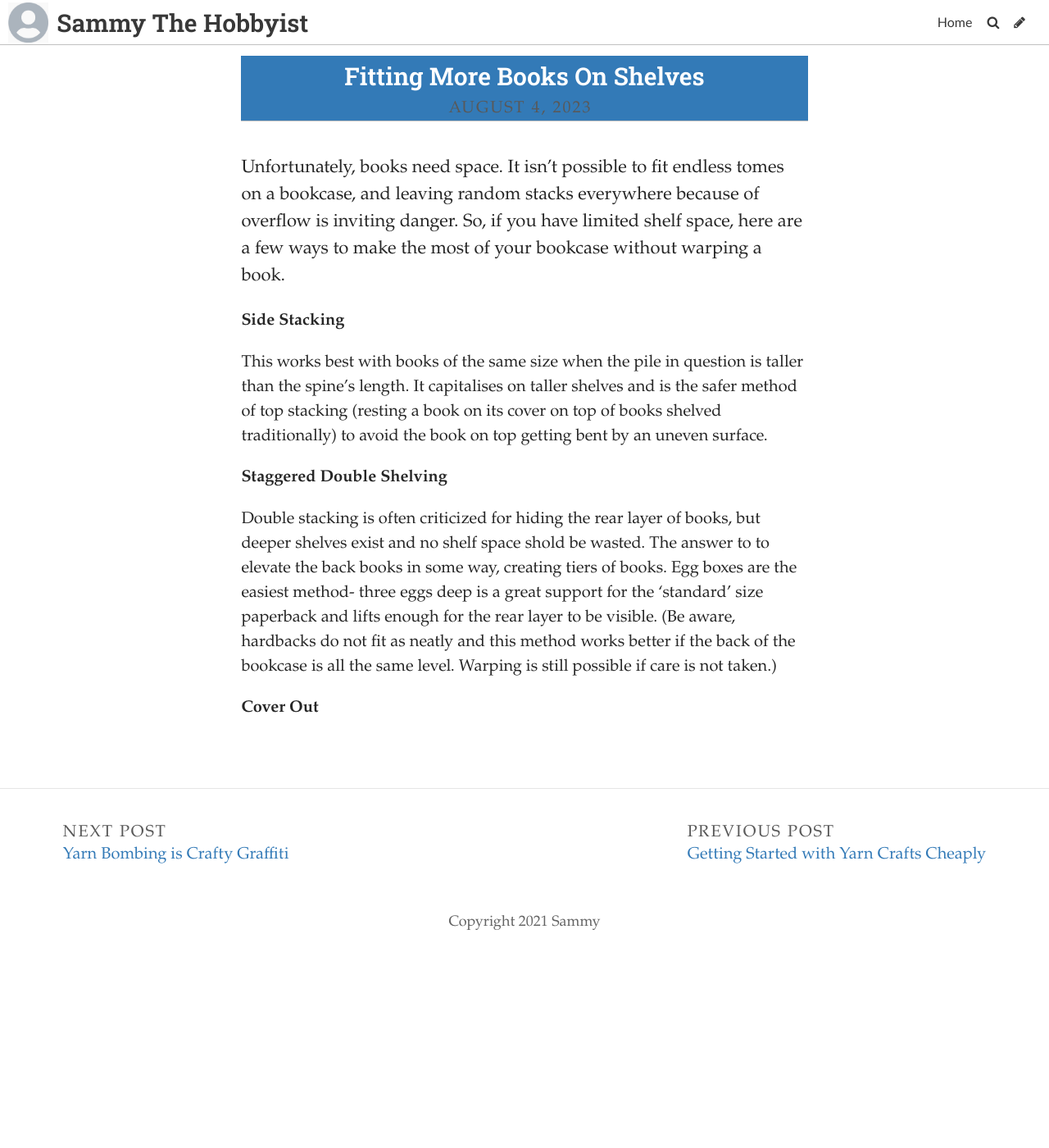
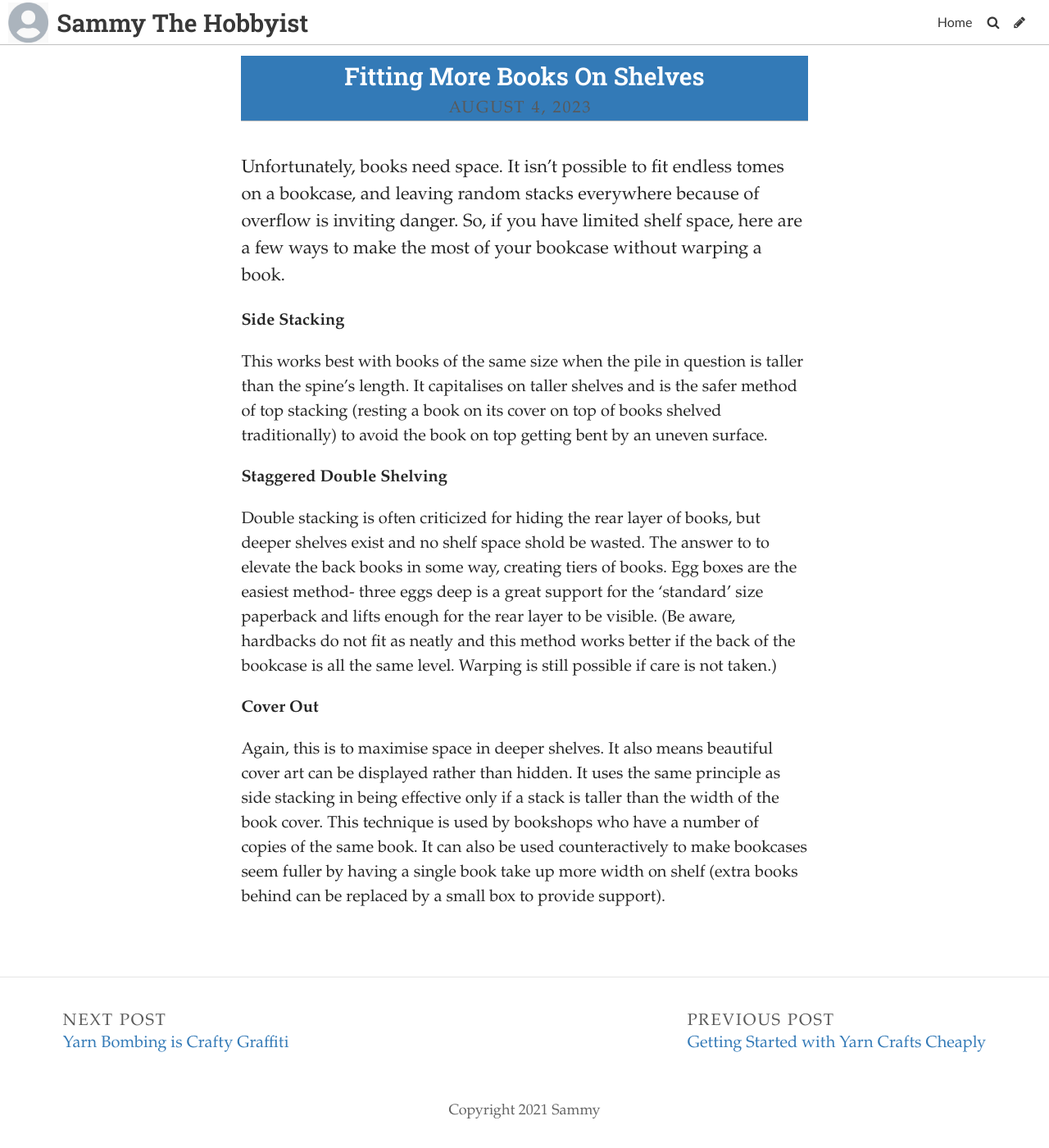
Before and after one commit to SammySpinsAYarn/Blog, a Jekyll site: the page built from _posts/2023-08-21-where-do-we-go-from-here.md, in a window 1280 px wide. Shown: the whole page at 82% size. Built offline with Jekyll 4.4.1, drawn with Linux system fonts in a browser that asks for light colours; some web fonts are replaced; before the commit the page ends 1170 px from its top, so only the background shows below that.

Commit message:
Update Post “2023-08-21-where-do-we-go-from-here”

```diff
--- a/_posts/2023-08-21-where-do-we-go-from-here.md
+++ b/_posts/2023-08-21-where-do-we-go-from-here.md
@@ -16,3 +16,5 @@ T﻿his works best with books of the same size when the pile in question is tall
 D﻿ouble stacking is often criticized for hiding the rear layer of books, but deeper shelves exist and no shelf space shold be wasted. The answer to to elevate the back books in some way, creating tiers of books. Egg boxes are the easiest method- three eggs deep is a great support for the 'standard' size paperback and lifts enough for the rear layer to be visible. (Be aware, hardbacks do not fit as neatly and this method works better if the back of the bookcase is all the same level. Warping is still possible if care is not taken.)
 
 **Cover Out**
+
+A﻿gain, this is to maximise space in deeper shelves. It also means beautiful cover art can be displayed rather than hidden. It uses the same principle as side stacking in being effective only if a stack is taller than the width of the book cover. This technique is used by bookshops who have a number of copies of the same book. It can also be used counteractively to make bookcases seem fuller by having a single book take up more width on shelf (extra books behind can be replaced by a small box to provide support).
```
